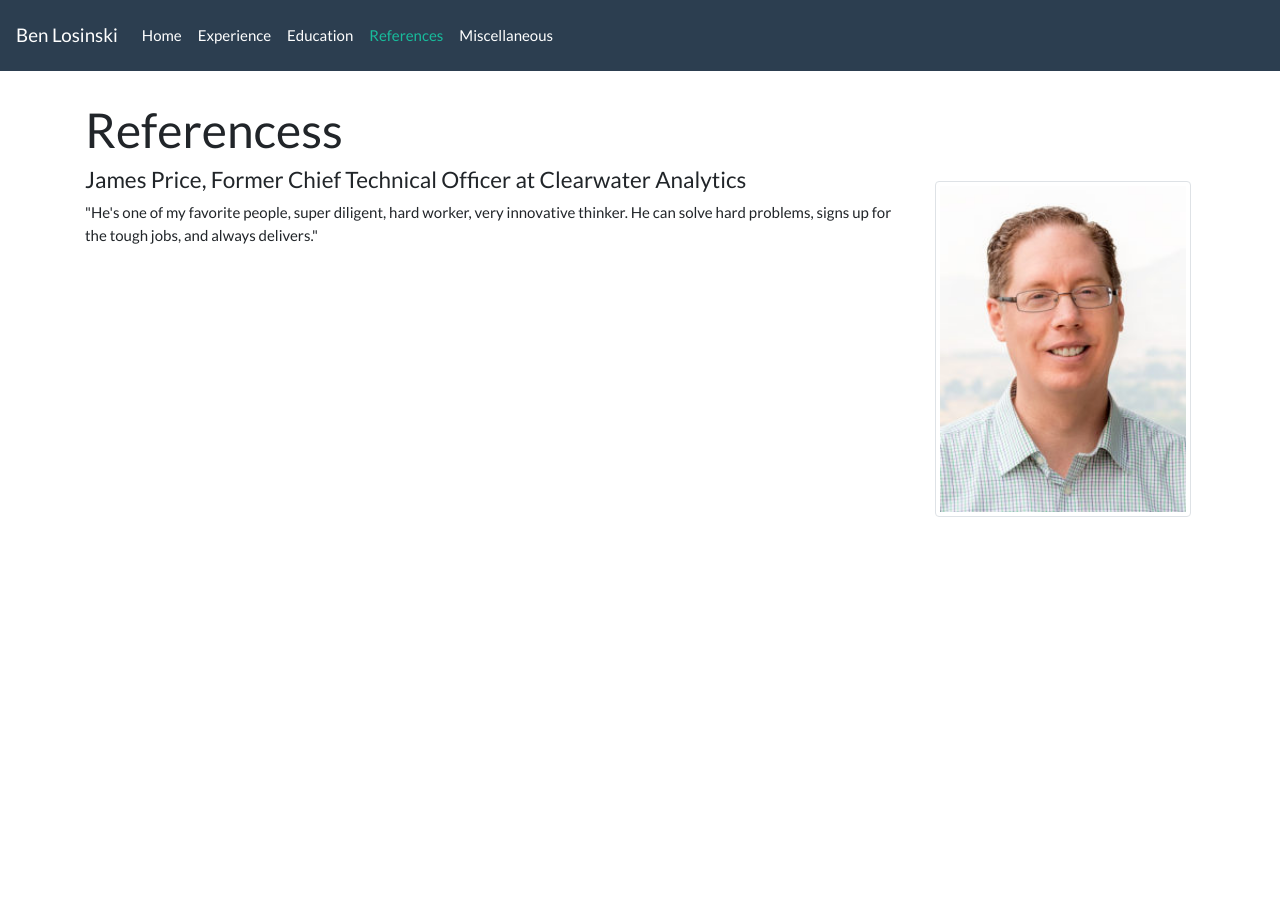
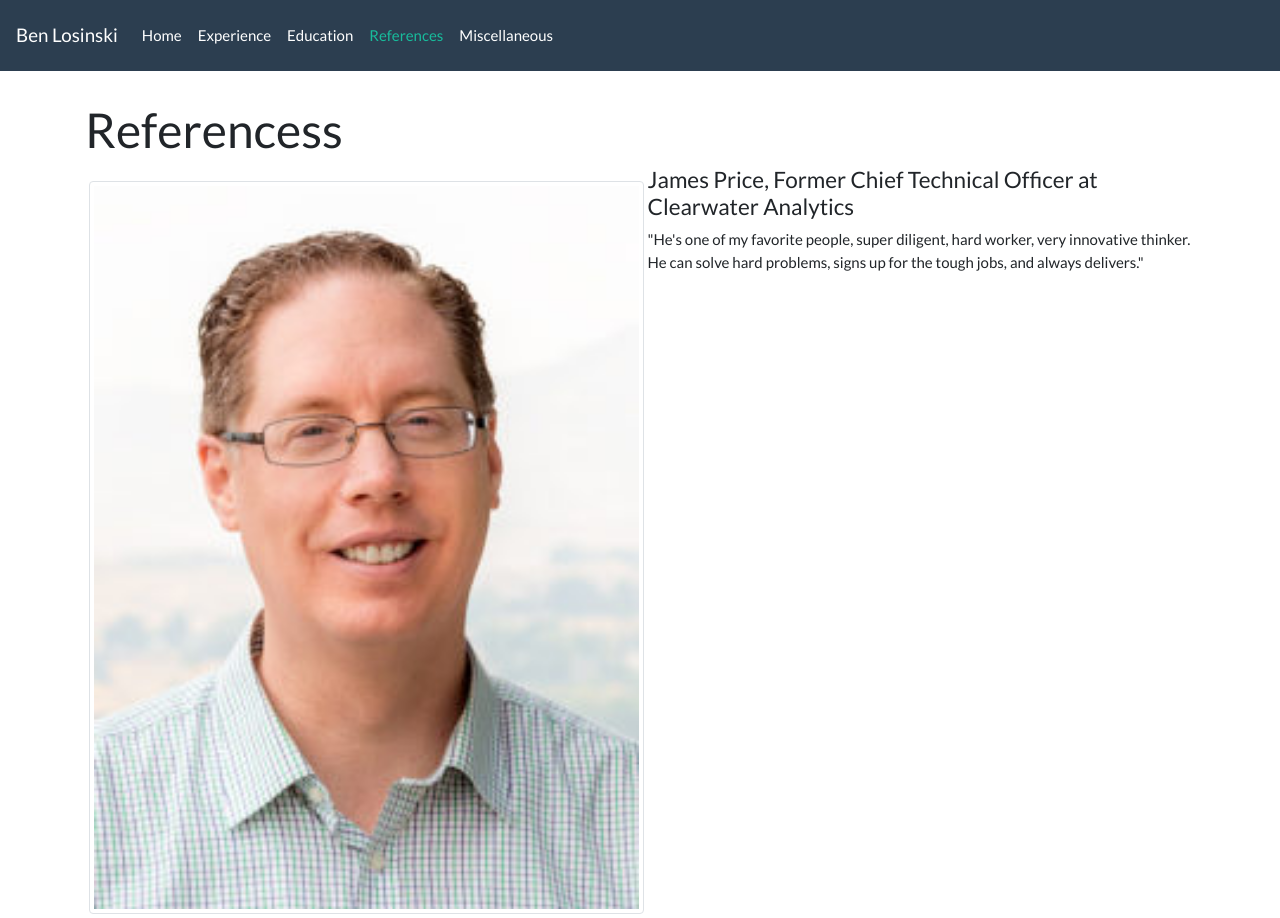
Before and after one commit to benlosinski/benlosinski.github.io, a Jekyll site: the page built from References.html, in a window 1280 px wide. Built offline with Jekyll 4.4.1, drawn with Linux system fonts in a browser that asks for light colours.

Commit message:
Update References.html

```diff
--- a/References.html
+++ b/References.html
@@ -8,8 +8,8 @@
 <h1>Referencess</h1>
 
 <div style="min-height: 300px">
-  <img class="img-thumbnail image-right" src="{{ '/assets/James.jpg' | prepend: site.baseurl }}"/>
-  <div class="comment-left">
+  <img class="img-thumbnail image-left" style="width:50%"  src="{{ '/assets/James.jpg' | prepend: site.baseurl }}"/>
+  <div class="comment-right">
     <h4>James Price, Former Chief Technical Officer at Clearwater Analytics</h4>
     <p>
       "He's one of my favorite people, super diligent, hard worker, very innovative thinker. He can solve hard problems, signs up for the tough jobs, and always delivers."
```
